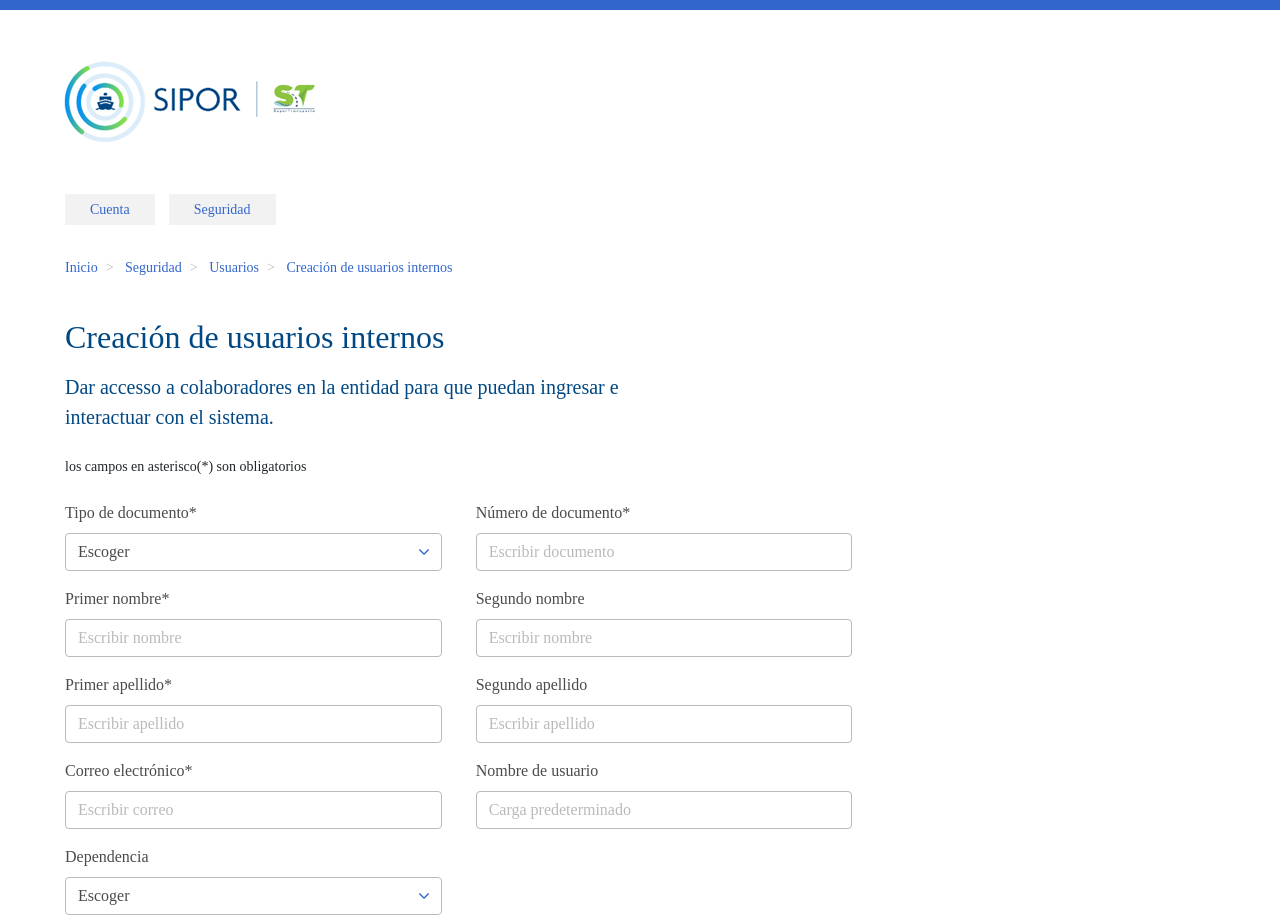
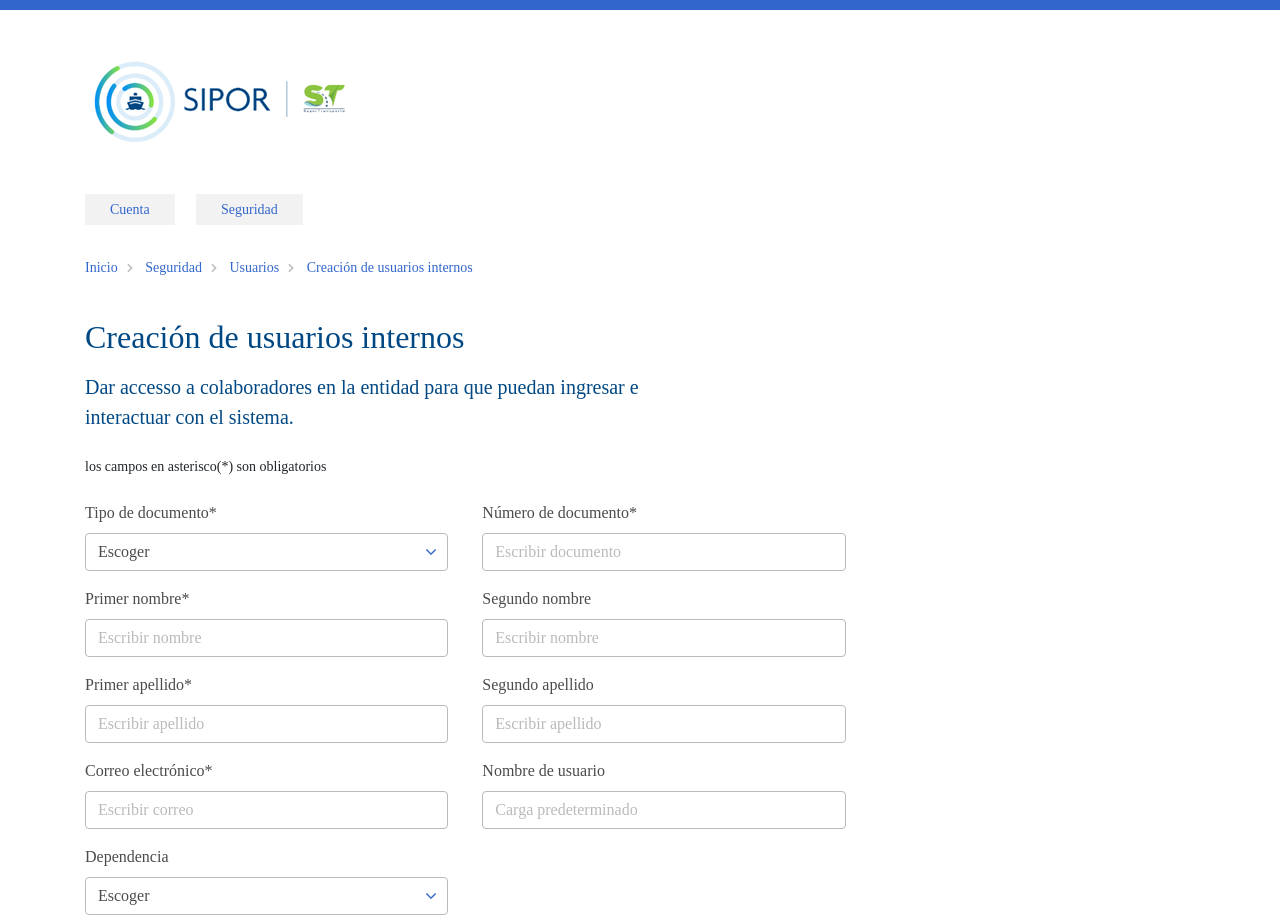
Before and after one commit to Javier-deaz/Plantillas_Mockups_SuperTransporte, a plain HTML site: page HuCrearUsuario.html in a window 1280 px wide. Shown: the part 44-961 px from the top of the page. Drawn offline with Linux system fonts and the light colour scheme; a web font is replaced by a local one.

Commit message:
Ajustando estilos a las plantillas

```diff
--- a/HuCrearUsuario.html
+++ b/HuCrearUsuario.html
@@ -12,11 +12,7 @@
         <link href="css/dist/css/bootstrap.min.css" rel="stylesheet"/>
         <!-- Link Font Awsome Icons -->
         <link href="css/fontawesome-free-6.0.0-web/css/all.css" rel="stylesheet"/>
-        <!-- Link Js -->
-        <script src="js/funciones.js">
-        </script>
     </head>
-</html>
     <body>
         <!-- ZONA CABECERA GOV.CO-->
         <header class="cabecera">
@@ -27,24 +23,25 @@
         <!-- FIN ZONA CABECERA GOV.CO -->
         <!-- ZONA CONTENIDO -->
         <div class="container-fluid p-0" style="margin-bottom: 150px;">
+            <div class="container">
                 <!-- Zona de logo Aplicativo -->
-        <div class="mt-5" id="logo_crear_usuario" style="margin-left: 55px;">
+                <div class="mt-5" id="logo_crear_usuario">
                     <img alt="" height="" src="img/SIPOR-3.png" width=""/>
                 </div>
-        <div class="row mt-5" style="margin-left: 50px;">
+                <div class="row mt-5">
                     <!-- Zona botones de cuenta y seguridad -->
                     <div class="col-md-2 col-lg-1 mb-2">
                         <button class="boton-menu" type="submit">
                             Cuenta
                         </button>
                     </div>
-            <div class="col-md-2 col-lg-1 mb-2">
+                    <div class="col-md-2 col-lg-1 mb-2 ml-md-3">
                         <button class="boton-menu" type="button">
                             Seguridad
                         </button>
                     </div>
                 </div>
-        <div class="row mt-4" style="margin-left: 50px">
+                <div class="row mt-4">
                     <div class="col">
                         <!-- Zona de Migajas de Pan -->
                         <nav aria-label="migajas">
@@ -71,7 +68,7 @@
                         </nav>
                     </div>
                 </div>
-        <div class="mt-4" style="margin-left: 65px">
+                <div class="mt-4">
                     <!-- Zona de titulo principal -->
                     <h2 class="headline-xl azul-txt-004884">
                         Creación de usuarios internos
@@ -88,7 +85,7 @@
                     </p>
                 </div>
                 <!-- Zona de formulario principal -->
-        <div style="margin:0px 65px 100px 65px;">
+                <div style="margin-bottom: 100px;">
                     <form action="">
                         <div class="form-row">
                             <div class="form-group body-1 col-md-4">
@@ -111,7 +108,7 @@
                                 <label class="gris-txt-4B4B4B">
                                     Número de documento*
                                 </label>
-                        <input class="campo-form campo-texto" placeholder="Escribir documento" type="text"/>
+                                <input class="campo-form campo-texto" placeholder="Escribir documento" required="" type="text"/>
                             </div>
                         </div>
                         <div class="form-row">
@@ -133,7 +130,7 @@
                                 <label class="gris-txt-4B4B4B">
                                     Primer apellido*
                                 </label>
-                        <input class="campo-form campo-texto" placeholder="Escribir apellido" type="text"/>
+                                <input class="campo-form campo-texto" placeholder="Escribir apellido" required="" type="text"/>
                             </div>
                             <div class="form-group body-1 ml-lg-4 col-md-4 ml-md-0">
                                 <label class="gris-txt-4B4B4B">
@@ -147,7 +144,7 @@
                                 <label class="gris-txt-4B4B4B">
                                     Correo electrónico*
                                 </label>
-                        <input aria-describedby="emailHelp" class="campo-form campo-texto" placeholder="Escribir correo" type="email"/>
+                                <input aria-describedby="emailHelp" class="campo-form campo-texto" placeholder="Escribir correo" required="" type="email"/>
                             </div>
                             <div class="form-group body-1 ml-lg-4 col-md-4 ml-md-0">
                                 <label class="gris-txt-4B4B4B">
@@ -201,6 +198,7 @@
                             </div>
                         </div>
                     </form>
+                </div>
             </div>
             <!-- Zona de Alerta "Caso de éxito"-->
             <div class="alerta alerta-caso-exito">
@@ -365,4 +363,8 @@
             <!-- FIN PIE 3 -->
         </div>
         <!-- FIN ZONA PIE DE PÁGINA COMPLETA-->
+        <!-- Link Js -->
+        <script src="js/funciones.js">
+        </script>
     </body>
+</html>
--- a/css/estilos.css
+++ b/css/estilos.css
@@ -376,6 +376,7 @@ option {
 .boton-activo-bg:hover {
     color: var(--color-blanco-FFFFFF);
     background-color: var(--color-azul-004884);
+    cursor: pointer;
 }
 /*2. Estilos de boton Activado sin etiqueta de fondo*/
 
@@ -390,6 +391,7 @@ option {
 .boton-activo:hover {
     color: var(--color-blanco-FFFFFF);
     background-color: var(--color-azul-004884);
+    cursor: pointer;
 }
 /*3. Estilos de boton Activado tipo enlace*/
 
@@ -400,6 +402,7 @@ option {
 }
 .boton-enlace-activo:hover {
     color: var(--color-azul-004884);
+    cursor: pointer;
 }
 /*Botones en estado Desactivado*/
 
@@ -439,6 +442,7 @@ option {
     color: #3366CC;
     background-color: #f2f2f2;
     padding: var(--padding-boton);
+    cursor: pointer;
 }
 /*.boton-menu:hover {
     background-color: #b2b2b2;
@@ -488,13 +492,14 @@ option {
 }
 .migajas-item a:hover {
     text-decoration: underline;
+    font-size: var(--font-size-15);
 }
 .migajas-item+.migajas-item::before {
     display: inline-block;
     padding-right: 0.5rem;
     padding-left: 0.5rem;
     color: #BABABA;
-    content: ">";
+    content: url("../iconos/next-gray.png");
 }
 .migajas-item.active {
     font-family: "Work Sans Medium";
```
Also changed, not shown: HuAutenticador.html (+5 -5 lines), iconos/next-gray.png (added), js/funciones.js (line endings or trailing spaces). Lines whose indentation alone changed are shown as unchanged.
